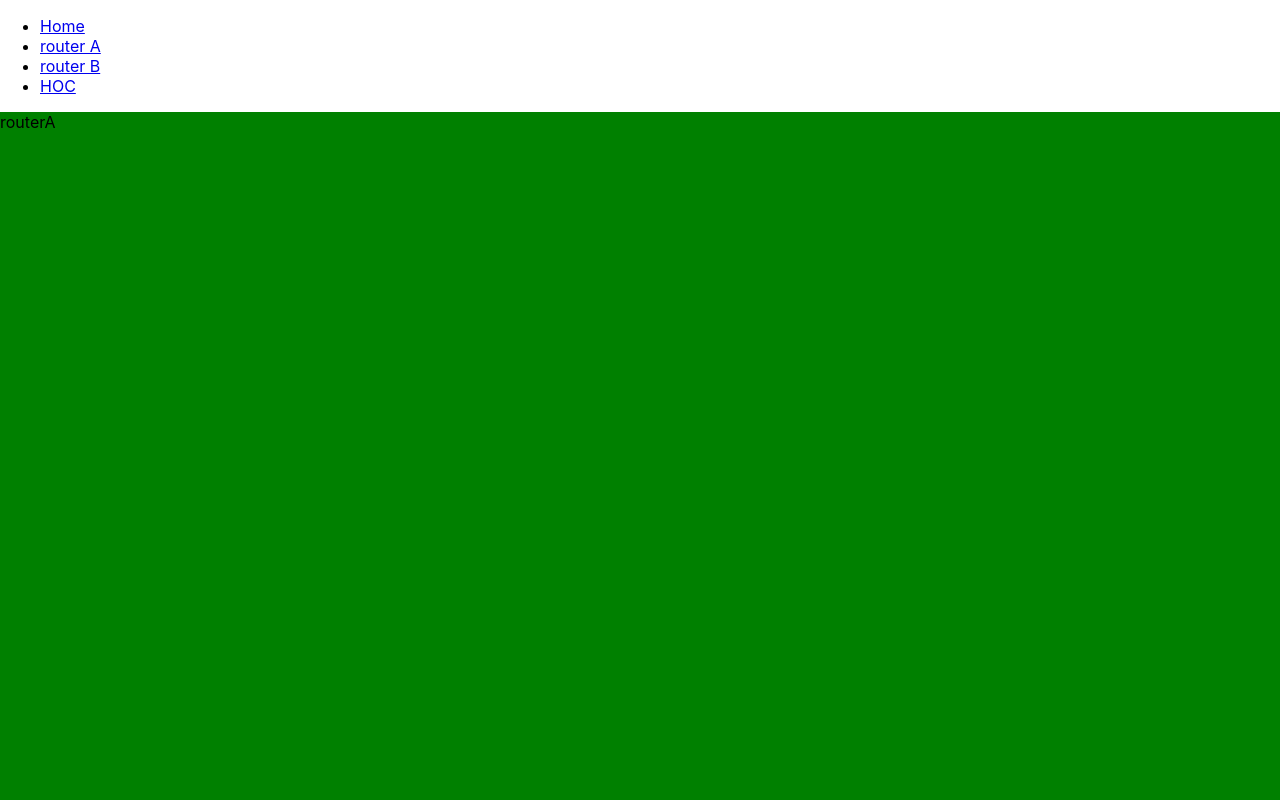
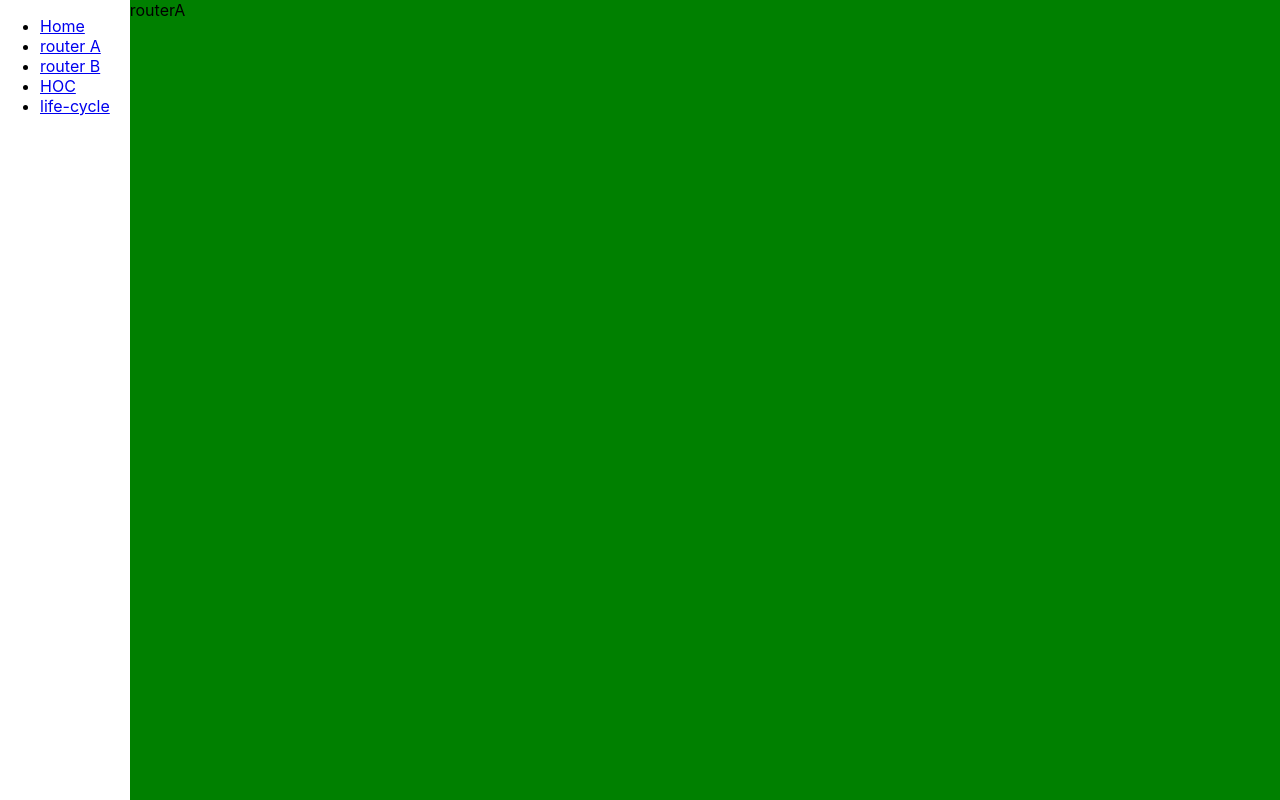
Before and after one commit to MrSeaWave/test-react-feature, a React app: page /router-a in a window 1280 px wide. Shown: the top 800 px of the page. Built offline with nearby package versions, Linux system fonts and the light colour scheme.

Commit message:
feat: 更换下页面布局

```diff
--- a/src/App.js
+++ b/src/App.js
@@ -21,6 +21,29 @@ class App extends Component {
     return (
       <div style={{}}>
         <BrowserRouter>
+          <div style={{ display: 'flex' }}>
+            <SidesPage />
+            <div style={{ flex: 1 }}>
+              <Suspense fallback={<p>Loading...</p>}>
+                <Switch>
+                  <Route exact path="/" component={FatherIndex} />
+                  {routes.map(route => {
+                    const { path, component } = route;
+                    return <Route key={path} path={path} component={component} />;
+                  })}
+                </Switch>
+              </Suspense>
+            </div>
+          </div>
+        </BrowserRouter>
+      </div>
+    );
+  }
+}
+
+function SidesPage() {
+  return (
+    <div style={{ marginRight: 20 }}>
       <ul>
         <li>
           <Link to="/">Home</Link>
@@ -34,19 +57,8 @@ class App extends Component {
           );
         })}
       </ul>
-          <Suspense fallback={<p>Loading...</p>}>
-            <Switch>
-              <Route exact path="/" component={FatherIndex} />
-              {routes.map(route => {
-                const { path, component } = route;
-                return <Route key={path} path={path} component={component} />;
-              })}
-            </Switch>
-          </Suspense>
-        </BrowserRouter>
     </div>
   );
 }
-}
 
 export default App;
--- a/src/LifeCycle/2018-12-05/index.js
+++ b/src/LifeCycle/Life.js
@@ -10,9 +10,12 @@ class LifeCycle extends Component {
       count: 1,
     };
   }
-  static getDerivedStateFromProps(nextProps, nextState) {
-    console.log('getDerivedStateFromProps', this);
-    console.log(nextProps, nextState);
+
+  static getDerivedStateFromProps(props, state) {
+    console.group('getDerivedStateFromProps');
+    console.log('this', this);
+    console.log('props, state', props, state);
+    console.groupEnd('getDerivedStateFromProps');
     // return {test:1} // 这个数据会被添加进this.state
     return null;
   }
@@ -45,6 +48,7 @@ class LifeCycle extends Component {
           alignItems: 'center',
         }}
       >
+        <a href={'https://projects.wojtekmaj.pl/react-lifecycle-methods-diagram/'}>生命周期链接</a>
         <h3 style={{ textAlign: 'center' }}>生命周期</h3>
         <div className="lifecycle-img" style={{ alignSelf: 'center' }} />
         <button
--- /dev/null
+++ b/src/LifeCycle/index.css
@@ -0,0 +1,7 @@
+.lifecycle-img {
+  background-image: url('https://user-images.githubusercontent.com/21967852/155684438-cbaefc68-a673-4bc1-b2f9-4826a1252b45.png');
+  width: 800px;
+  height: 500px;
+  background-size: contain;
+  background-repeat: no-repeat;
+}
--- a/src/routes.js
+++ b/src/routes.js
@@ -16,6 +16,11 @@ const routes = [
     title: 'HOC',
     component: lazy(() => import(/* webpackChunkName: "HOC" */ './HOC')),
   },
+   {
+    path: '/life-cycle',
+    title: 'life-cycle',
+    component: lazy(() => import(/* webpackChunkName: "LifeCycle" */ './LifeCycle')),
+  },
 ];
 
 export default routes
```
Also changed, not shown: src/LifeCycle/2018-12-05/index.css (deleted, +0 -7 lines), src/LifeCycle/index.js (+19 -13 lines), src/LifeCycle/2018-12-05/Image/lifecycle.jpeg (deleted). Lines whose indentation alone changed are shown as unchanged.
